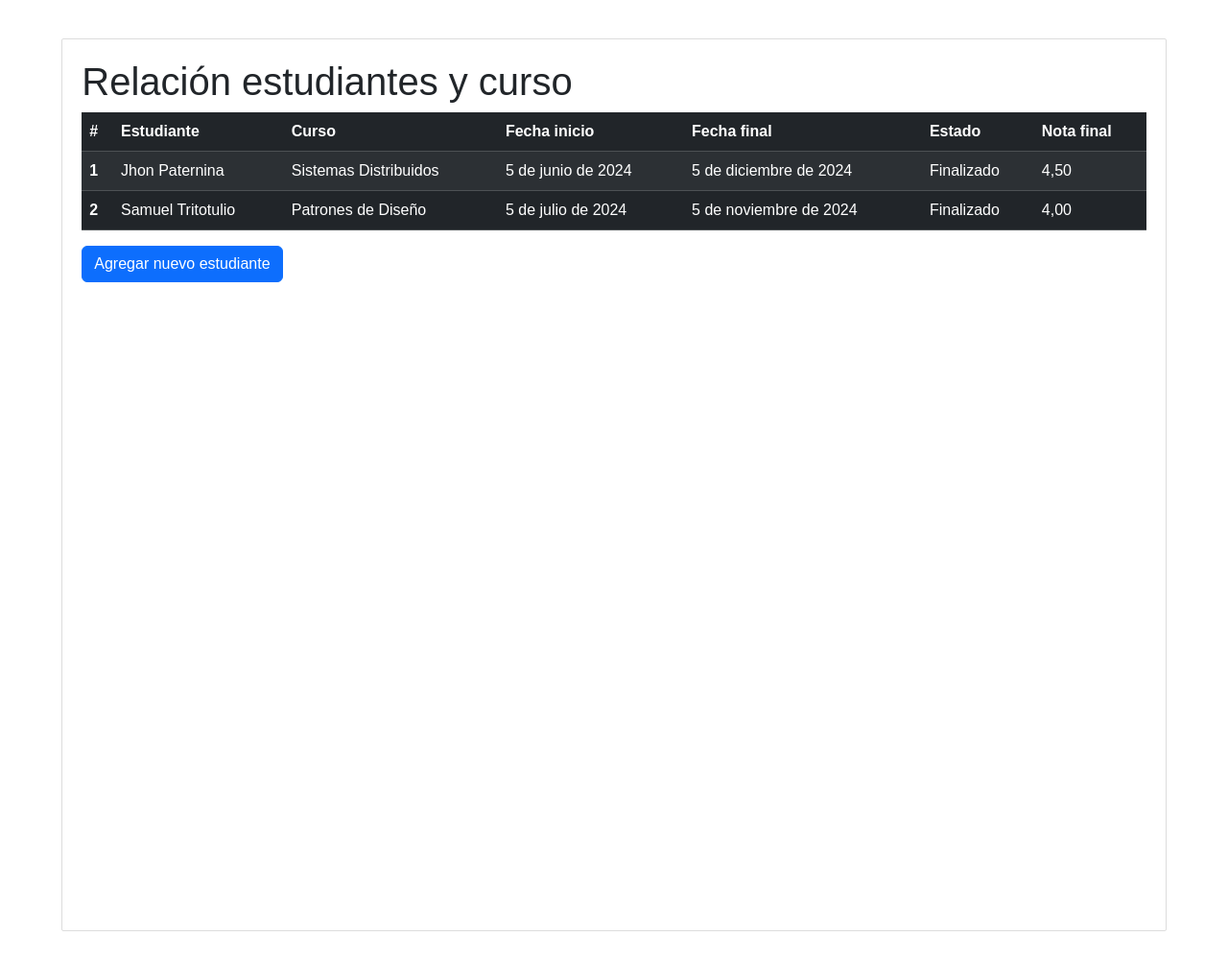
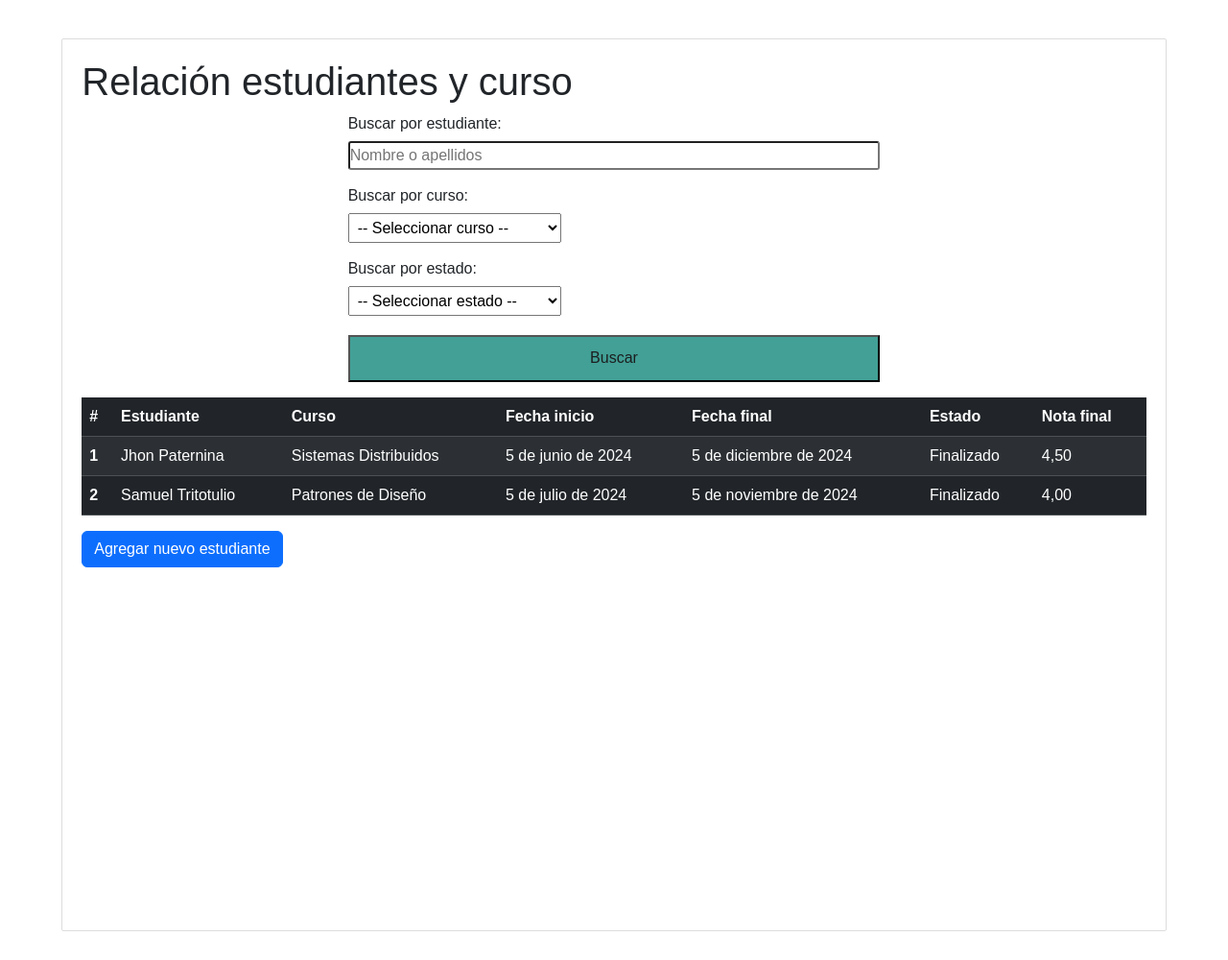
Before and after one commit to JhonPL/VSystem, a Django app: page /estudiantes-curso/ in a window 1280 px wide. Shown: the part 180-1180 px from the top of the page at 96% size. Run offline with Django 5.2, Linux system fonts and the light colour scheme; data comes from the database, SQL or seed files in the repository.

Commit message:
nuevos filtros estudiante-curso -OK

```diff
--- a/estudiante_curso/templates/lista_est_cur.html
+++ b/estudiante_curso/templates/lista_est_cur.html
@@ -2,6 +2,36 @@
 {% block content %}
 
     <h1>{{ title }}</h1>
+
+    <form method="GET" action="{% url 'lista-estudiantes-cursos' %} "class="mb-3">
+        <div>
+            <label for="estudiante">Buscar por estudiante:</label>
+            <input type="text" name="estudiante" id="estudiante" placeholder="Nombre o apellidos" value="{{ request.GET.estudiante }}">
+        </div>
+        <div>
+            <label for="curso">Buscar por curso:</label>
+            <select name="curso" id="curso">
+                <option value="">-- Seleccionar curso --</option>
+                {% for c in cursos %}
+                    <option value="{{ c.curso__id }}" {% if request.GET.curso == c.curso__id|stringformat:"s" %}selected{% endif %}>{{ c.curso__nombre }}</option>
+                {% endfor %}
+            </select>
+        </div>
+        <div>
+            <label for="estado">Buscar por estado:</label>
+            <select name="estado" id="estado">
+                <option value="">-- Seleccionar estado --</option>
+                {% for e in estados %}
+                    <option value="{{ e.estado }}" {% if request.GET.estado == e.estado %}selected{% endif %}>{{ e.estado }}</option>
+                {% endfor %}
+            </select>
+        </div>
+        <button type="submit">Buscar</button>
+    </form>
+
+    {% if request.GET.estudiante or request.GET.curso or request.GET.estado %}
+        <a href="{% url 'lista-estudiantes-cursos' %}" class="btn btn-secondary mb-3">Eliminar filtros</a>
+    {% endif %}
 
     <table class="table table-dark table-striped">
         <thead>
--- a/estudiante_curso/views.py
+++ b/estudiante_curso/views.py
@@ -4,10 +4,35 @@ from .forms import EstudianteCursoForm
 
 # Vista para listar los estudiantes y cursos
 def Estudiante_Curso(request):
-    estudianteCurso = EstudianteCurso.objects.all()  # Obtener todos los objetos EstudianteCurso
+     # Obtener los valores del filtro de búsqueda
+    estudiante = request.GET.get('estudiante')
+    curso = request.GET.get('curso')
+    estado = request.GET.get('estado')
+
+    # Obtener todos los registros de la relación EstudianteCurso
+    estudianteCurso = EstudianteCurso.objects.all()
+
+    # Filtrar por nombre o apellidos de estudiante si hay búsqueda
+    if estudiante:
+        estudianteCurso = estudianteCurso.filter(estudiante__nombre__icontains=estudiante) | estudianteCurso.filter(estudiante__apellidos__icontains=estudiante)
+
+    # Filtrar por curso si se selecciona uno
+    if curso:
+        estudianteCurso = estudianteCurso.filter(curso__id=curso)
+
+    # Filtrar por estado si se selecciona uno
+    if estado:
+        estudianteCurso = estudianteCurso.filter(estado=estado)
+
+    # Obtener todas las opciones para los desplegables
+    cursos = EstudianteCurso.objects.values('curso__id', 'curso__nombre').distinct()
+    estados = EstudianteCurso.objects.values('estado').distinct()
+
     return render(request, 'lista_est_cur.html', {
         'title': 'Relación estudiantes y curso',
         'estudiantes_cursos': estudianteCurso,
+        'cursos': cursos,
+        'estados': estados,
     })
 
 # Vista para agregar o editar una relación de estudiante con curso
```
